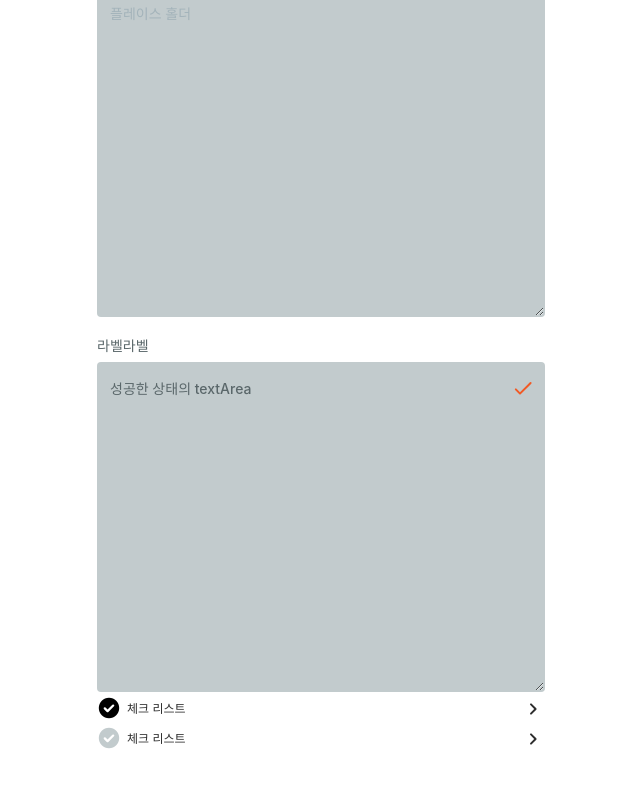
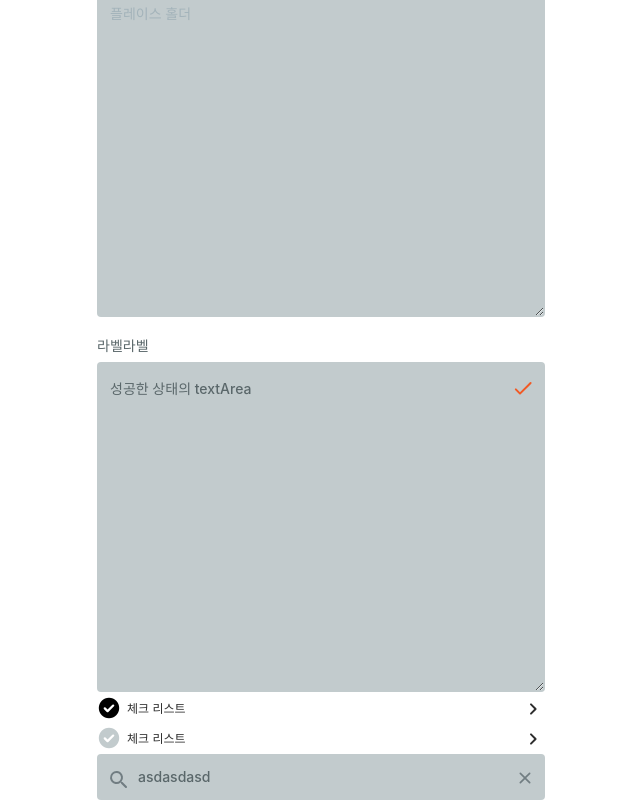
Before and after one commit to depromeet/ygtang-client, a Next.js app: page /test in a window 1280 px wide. Shown: the part 695-1495 px from the top of the page, without its empty margins (319-959 px from the left). Before the commit the page ends 1449 px from the top, so only its background shows below. Built offline with nearby package versions, Linux system fonts and the light colour scheme; a web font is replaced by a local one.

Commit message:
feat: searchBar 컴포넌트

```diff
--- /dev/null
+++ b/src/components/common/TextField/SearchBar.tsx
@@ -0,0 +1,41 @@
+import { css, useTheme } from '@emotion/react';
+
+import { CloseIcon, SearchIcon } from '../icons';
+import { Input, InputProps } from './Input';
+
+export interface SearchBarProps extends InputProps {
+  value: string;
+  onRemoveClick?: () => void;
+}
+
+export function SearchBar({ value, placeholder, onRemoveClick, ...props }: SearchBarProps) {
+  const theme = useTheme();
+
+  return (
+    <Input
+      {...props}
+      value={value}
+      preAppend={
+        <div css={IconWrapper}>
+          <SearchIcon size={24} color={theme.color.gray04} />
+        </div>
+      }
+      append={
+        value.length !== 0 && (
+          <button css={IconWrapper} onClick={onRemoveClick}>
+            <CloseIcon size={20} color={theme.color.gray04} />
+          </button>
+        )
+      }
+      placeholder={placeholder ?? '태그를 등록 혹은 검색해보세요'}
+      padding={8}
+    />
+  );
+}
+
+const IconWrapper = css`
+  display: flex;
+  background: transparent;
+  padding: 0;
+  margin: 0;
+`;
--- a/src/pages/test/index.tsx
+++ b/src/pages/test/index.tsx
@@ -10,6 +10,7 @@ import CheckList from '~/components/common/CheckList';
 import { SearchIcon } from '~/components/common/icons';
 import NavigationBar from '~/components/common/NavigationBar';
 import TextField from '~/components/common/TextField';
+import { SearchBar } from '~/components/common/TextField/SearchBar';
 import { useToast } from '~/store/Toast';
 import theme from '~/styles/Theme';
 
@@ -93,6 +94,7 @@ export default function Test() {
       >
         체크 리스트
       </CheckList>
+      <SearchBar value={'asdasdasd'} />
     </div>
   );
 }
```
